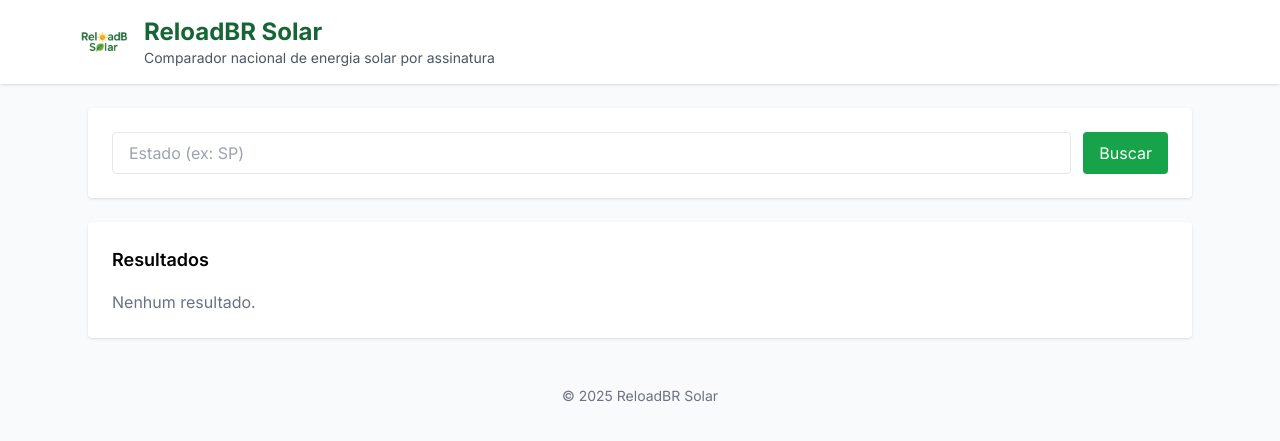
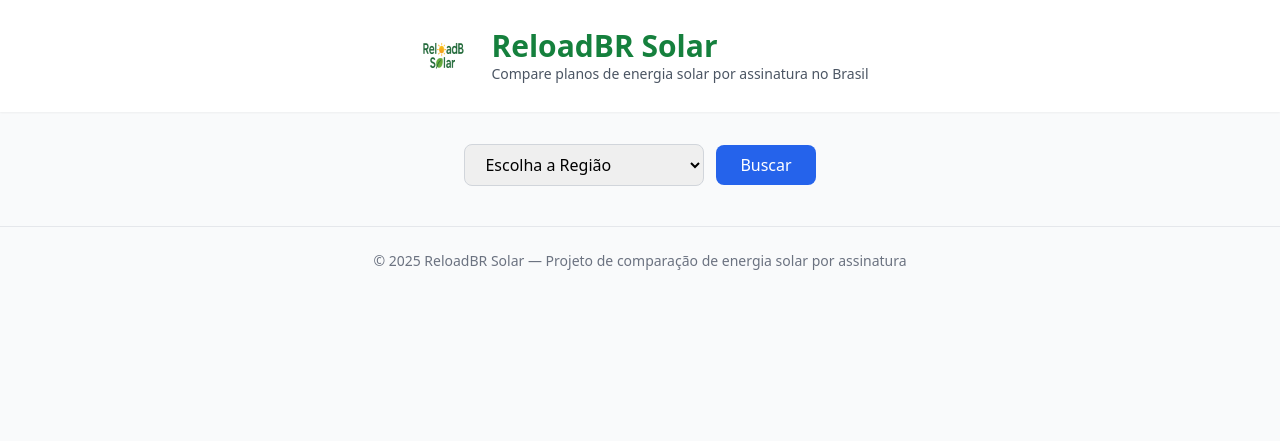
Before and after one commit to zegosantos-pixel/reloadbr_solar, a Flask app: page / in a window 1280 px wide. Shown: the top 441 px of the page. Run offline with Flask 3, Linux system fonts and the light colour scheme; data that the repository does not hold is empty; some libraries are stand-ins or nearby versions.

Commit message:
Atualização do layout do site ReloadBR Solar com Tailwind e filtro de regiões

```diff
--- a/backend/templates/index_full.html
+++ b/backend/templates/index_full.html
@@ -1,63 +1,79 @@
-<!doctype html>
+<!DOCTYPE html>
 <html lang="pt-BR">
 <head>
-  <meta charset="utf-8">
-  <meta name="viewport" content="width=device-width,initial-scale=1">
-  <title>ReloadBR Solar — Comparador</title>
+    <meta charset="UTF-8">
+    <meta name="viewport" content="width=device-width, initial-scale=1.0">
+    <title>ReloadBR Solar</title>
     <script src="https://cdn.tailwindcss.com"></script>
-  <link href="https://fonts.googleapis.com/css2?family=Inter:wght@400;600;700&display=swap" rel="stylesheet">
-  <style>body{font-family:Inter, sans-serif}</style>
+    <link rel="icon" type="image/png" href="{{ url_for('static', filename='img/logo.png') }}">
 </head>
-<body class="bg-gray-50">
-  <header class="bg-white shadow">
-    <div class="max-w-6xl mx-auto flex items-center gap-4 p-4">
-      <img src="/static/img/logo.png" alt="logo" class="h-12 w-12 object-cover">
+<body class="bg-gray-50 font-sans">
+
+    <!-- Header -->
+    <header class="bg-white shadow-sm py-6 mb-8">
+        <div class="max-w-5xl mx-auto flex items-center justify-center space-x-4">
+            <img src="{{ url_for('static', filename='img/logo.png') }}" alt="ReloadBR Solar" class="w-16 h-16">
             <div>
-        <h1 class="text-2xl font-bold text-green-800">ReloadBR Solar</h1>
-        <p class="text-sm text-gray-600">Comparador nacional de energia solar por assinatura</p>
+                <h1 class="text-3xl font-bold text-green-700">ReloadBR Solar</h1>
+                <p class="text-gray-600 text-sm">Compare planos de energia solar por assinatura no Brasil</p>
             </div>
         </div>
     </header>
-  <main class="max-w-6xl mx-auto p-6">
-    <section class="bg-white p-6 rounded shadow mb-6">
-      <form id="searchForm" class="flex gap-3">
-        <input id="estadoInput" name="estado" placeholder="Estado (ex: SP)" class="flex-1 border rounded px-4 py-2">
-        <button class="bg-green-600 text-white px-4 py-2 rounded">Buscar</button>
-      </form>
-    </section>
 
-    <section id="results" class="bg-white p-6 rounded shadow">
-      <h2 class="text-lg font-semibold mb-4">Resultados</h2>
-      <div id="list"></div>
-    </section>
+    <!-- Main Section -->
+    <main class="max-w-3xl mx-auto px-4">
+        <!-- Filtro de Região -->
+        <div class="flex flex-col sm:flex-row items-center justify-center gap-3 mb-6">
+            <select id="regiao" class="border border-gray-300 rounded-lg px-4 py-2 w-60 focus:ring-2 focus:ring-blue-500">
+                <option value="">Escolha a Região</option>
+                <option value="Sudeste">Sudeste</option>
+                <option value="Sul">Sul</option>
+                <option value="Centro-Oeste">Centro-Oeste</option>
+                <option value="Nordeste">Nordeste</option>
+                <option value="Norte">Norte</option>
+            </select>
+            <button id="buscarBtn" class="bg-blue-600 text-white px-6 py-2 rounded-lg hover:bg-blue-700 transition">Buscar</button>
+        </div>
+
+        <!-- Lista de empresas -->
+        <div id="empresas-lista" class="space-y-4">
+            {% for empresa in empresas %}
+            <div class="bg-white p-5 rounded-xl shadow hover:shadow-md transition">
+                <div class="flex justify-between items-center">
+                    <div>
+                        <h2 class="text-xl font-semibold text-green-700">{{ empresa.nome }}</h2>
+                        <p class="text-gray-600">{{ empresa.regiao }}</p>
+                    </div>
+                    <div class="text-right">
+                        <p class="text-lg font-bold text-gray-900">R$ {{ empresa.preco_kwh }} / kWh</p>
+                        <a href="{{ empresa.site }}" target="_blank" class="text-blue-600 hover:underline text-sm">Visitar site</a>
+                    </div>
+                </div>
+            </div>
+            {% endfor %}
+        </div>
     </main>
 
-  <footer class="text-center text-sm text-gray-500 p-6">&copy; {{ current_year }} ReloadBR Solar</footer>
+    <!-- Footer -->
+    <footer class="mt-10 py-6 text-center text-gray-500 text-sm border-t">
+        <p>© 2025 ReloadBR Solar — Projeto de comparação de energia solar por assinatura</p>
+    </footer>
 
     <script>
-  async function load(estado='') {
-    const params = estado ? '?estado=' + encodeURIComponent(estado) : '';
-    const res = await fetch('/api/providers' + params);
-    const data = await res.json();
-    const list = document.getElementById('list');
-    if(!data || data.length === 0) list.innerHTML = '<p class="text-gray-500">Nenhum resultado.</p>';
-    else {
-      list.innerHTML = data.map((e, i) => `
-        <div class="flex justify-between items-center border-b py-3">
-          <div>
-            <div class="font-semibold text-gray-800">${e.nome}</div>
-            <div class="text-sm text-gray-500">${e.estado} • ${e.beneficios || ''}</div>
-          </div>
-          <div class="text-right">
-            <div class="text-green-600 font-bold">R$ ${e.preco_kwh ? e.preco_kwh.toFixed(2) : '-'}</div>
-            <div class="text-sm text-gray-500 mt-1">${i+1}º</div>
-          </div>
-        </div>
-      `).join('');
+        // Filtro de empresas por região
+        document.getElementById('buscarBtn').addEventListener('click', function() {
+            const regiao = document.getElementById('regiao').value.toLowerCase();
+            const cards = document.querySelectorAll('#empresas-lista > div');
+            cards.forEach(card => {
+                const texto = card.innerText.toLowerCase();
+                if (!regiao || texto.includes(regiao)) {
+                    card.style.display = 'block';
+                } else {
+                    card.style.display = 'none';
                 }
-  }
-  document.getElementById('searchForm').addEventListener('submit', function(ev){ ev.preventDefault(); load(document.getElementById('estadoInput').value.trim().toUpperCase()); });
-  load();
+            });
+        });
     </script>
+
 </body>
 </html>
```
Lines whose indentation alone changed are shown as unchanged.
